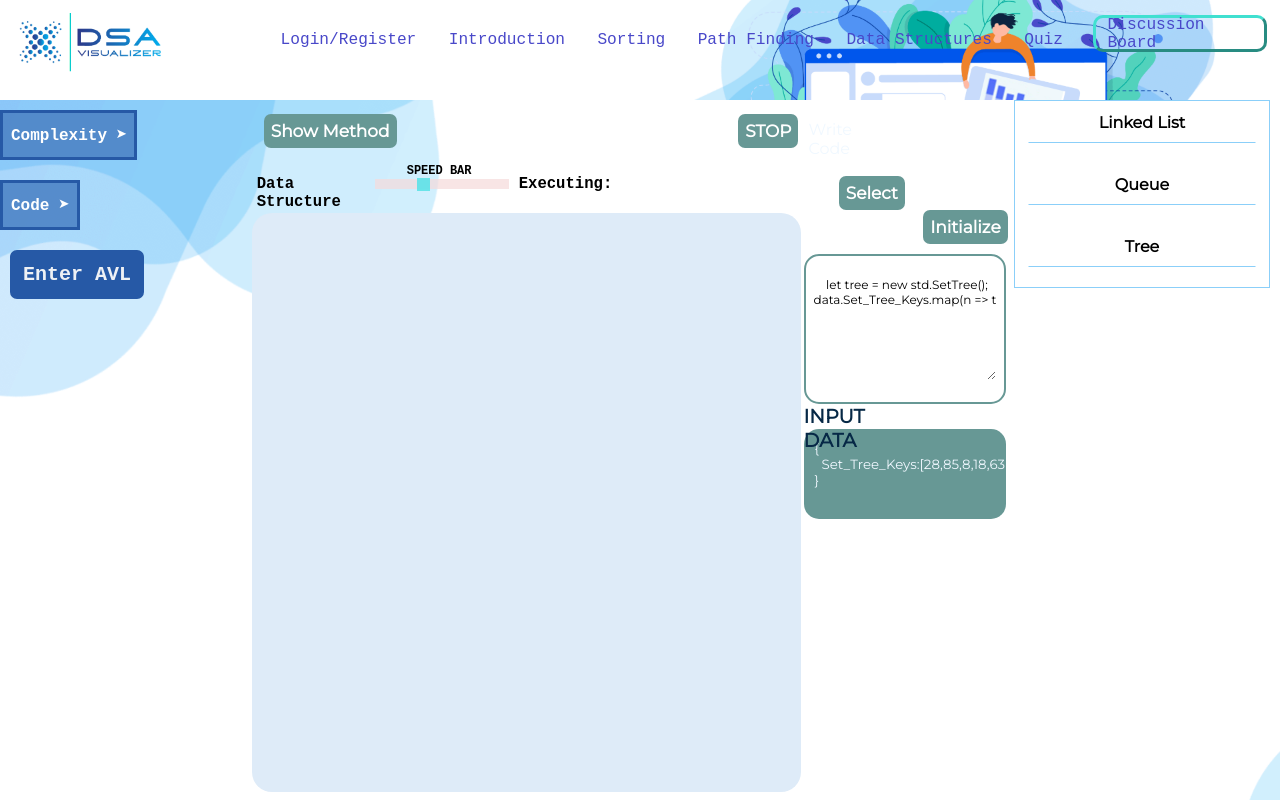
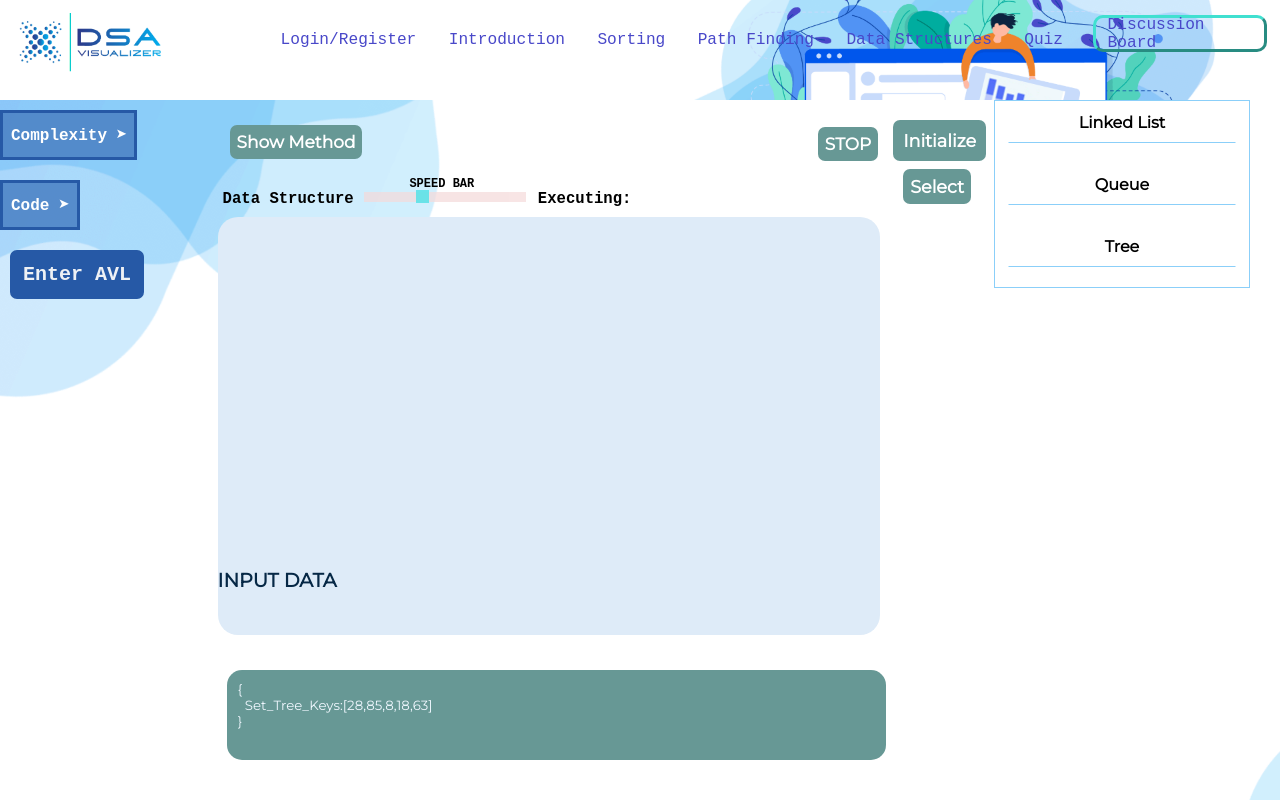
Before and after one commit to Jordiak/Visualizer, a React (Create React App) app in the folder client/: page /data-structures in a window 1280 px wide. Shown: the top 800 px of the page. Built offline with nearby package versions, Linux system fonts and the light colour scheme.

Commit message:
changed data structure page ui

```diff
--- a/client/src/App.css
+++ b/client/src/App.css
@@ -241,11 +241,11 @@ h2 {
 
 }
 .DSleft {
-  width: 60%;
+  width: 65%;
   float: left;
-  margin-left: 2%;
+  margin-left: 0%;
   margin-right: unset;
-  padding-right:10px;
+
 }
 .DSright {
   color: white;
@@ -254,7 +254,8 @@ h2 {
   border-color:#8bcff9;
   border-width: thin;
   border-style: solid;
-  margin-right:10px;
+  margin-right:30px;
+  margin-left:-50%;
 }
 .left-side {
   width: 55%;
@@ -924,8 +925,8 @@ h2 {
     box-shadow: -6px -6px 10px rgba(255, 255, 255, 0),
       6px 6px 10px rgba(0, 0, 0, 0.2);
 }#quizSign{
-  font-weight:bolder;
-  font-family: "Montserrat", sans-serif;
+  font-weight:bold;
+  font-family: "Montserrat";
   color:#2b388a;
 }
 
@@ -955,7 +956,8 @@ h2 {
   background-color: white;
 }
 #buttonQuizz:hover{
-  background-color:#a9dbfb;
+  background-color:teal;
+  color:white;
 
 }
 .user-quiz > h1{
@@ -1110,6 +1112,6 @@ h2 {
   width: 50%;
   text-align: center;
   align-content: center;
-  margin-top:20px;
+  margin-top:10px;
   margin-bottom: 10px;
 }
--- a/client/src/components/InputSection.js
+++ b/client/src/components/InputSection.js
@@ -47,7 +47,7 @@ class InputSection extends Component {
   render() {
     return (
       <section className='input-section'>
-        <div className='text-input1'>Write Code</div>
+
         {/* <button className='precaution' onClick={this.changeShow}><img className='cautionImg' src={require('../public/caution.png')} alt='caution'/></button> */}
         <button className='input-button' onClick={input => this.setState({submit: true})}>Initialize</button>
         <SampleCode changeSample = {(code, data) => this.setState({sampleCode: code, sampleData: data})}/>
--- a/client/src/stylesheet/Dsa.css
+++ b/client/src/stylesheet/Dsa.css
@@ -1,6 +1,6 @@
 @import url("https://fonts.googleapis.com/css?family=Montserrat&display=swap");
 div.App {
-  width: 112%;
+  width: 100%;
   height: 1000px;
  margin-right:0px;
   background-size: cover;
--- a/client/src/stylesheet/InputCode.css
+++ b/client/src/stylesheet/InputCode.css
@@ -1,15 +1,16 @@
 @import url("https://fonts.googleapis.com/css?family=Montserrat&display=swap");
 div.code-write {
   width: 70%;
-  height: 25%;
+  height: 0%;
   margin: 0;
   padding: 5px;
   position: relative;
   float: left;
-  border-color:rgb(103,152,149);
+  border-color:unset;
   border-width: 2px;
   border-style: solid;
   border-radius: 15px;
+  color:transparent;
   font-family: "Montserrat", sans-serif;
 }
 
@@ -23,13 +24,13 @@ div.fixedCode {
 
 textarea.code-write {
   width: 98%;
-  height: 88%;
+  height: 0%;
   margin: 2px;
   margin-top: 0px;
   resize:horizontal;
   overflow-wrap: off;
-  background-color: white;
-  border-color: white;
+  background-color:transparent;
+  border-color:transparent;
   font-size: 12px;
   font-family: initial;
   outline:0px !important;
--- a/client/src/stylesheet/InputData.css
+++ b/client/src/stylesheet/InputData.css
@@ -1,8 +1,9 @@
 @import url("https://fonts.googleapis.com/css?family=Montserrat&display=swap");
 textarea.input-data {
-  margin-top: 25px;
+  margin-top: 5%;
+  margin-left:1%;
   padding: 5px;
-  width: 70%;
+  width: 72%;
   height: 15%;
   resize: none;
   background-color: rgba(31, 104, 99, 0.678);
--- a/client/src/stylesheet/InputSection.css
+++ b/client/src/stylesheet/InputSection.css
@@ -1,10 +1,9 @@
 @import url("https://fonts.googleapis.com/css?family=Montserrat&display=swap");
 section.input-section {
-  width: 34%;
+  width: 110%;
   height: 60%;
-  margin-top: 1.2%;
-  float: right;
-  margin-right: unset;
+  margin-top: 10px;
+
   color:aliceblue;
   font-family: "Montserrat", sans-serif;
 }
@@ -76,16 +75,14 @@ div.text-input1 {
 
 .input-button {
   width: auto;
+  margin-right:10%;
   height: auto;
   text-align: middle;
-  margin-top: 100px;
   border: none;
-  margin-left:-4%;
   background-color: rgb(103,152,149);
   color: white;
-  font-size: 17px;
+  font-size: 1.1rem;
   cursor: pointer;
-  padding: 7px;
   font-family: "Montserrat", sans-serif;
 }
 
@@ -107,11 +104,10 @@ p.linestyle {
 }
 
 div.text-input2 {
+  position:absolute;
+  padding-top: 31%;
   width: 40%;
-  height: 4.2%;
   font-weight: bold;
-  margin-top: 25%;
-  position: relative;
   text-align: middle;
   color: rgb(6, 40, 70);
   font-family: "Montserrat", sans-serif;
--- a/client/src/stylesheet/SampleCode.css
+++ b/client/src/stylesheet/SampleCode.css
@@ -11,51 +11,56 @@
 .samplecodebutton {
   width: auto;
   height: auto;
-  margin-top:116%;
-  margin-left:-75%;
-  float:left;
+  margin-right:90%;
   text-align: left;
+  margin-top:-100%;
   border: none;
   color: white;
   background-color: rgb(103,152,149);
-  font-size: 17px;
+  font-size: 1.1rem;
   font-family: "Montserrat", sans-serif;
   cursor: pointer;
   padding: 7px;
 }
 
 .changecodecontent {
+
   width: 190px;
   height: 200px;
-  top: 25%;
-  left: 25%;
+  top: 29%;
+  left: 63%;
   right: 25%;
   bottom: 25%;
   overflow:auto;
   align-content: center;
   text-align: center;
   position: fixed;
-  border-color: black;
-  border-width: 5px;
+  border-color:teal;
+  border-width: 3px;
   border-style: solid;
-  border-radius: 5px;
+  border-radius: 10px;
   background-color: rgba(255, 255, 255, 0.815);
   z-index: 1001;
   color: aliceblue;
-  padding:7px;
+
 }
 
 
 .gosample {
-  width: auto;
+  width: 100%;
   height: auto;
-  margin: 4px;
+  margin:0px;
   position: relative;
-  overflow: hidden;
+  border-style: solid;
+  border-color:teal;
+  border-left:hidden;
+  border-right:hidden;
+  border-top:hidden;
   text-align: center;
   align-content: center;
+  background-color:white;
+  border-radius: 0px;
   cursor: pointer;
-  color: aliceblue;
-  padding: 4px;
+  color: teal;
   font-family: monospace;
 }
--- a/client/src/stylesheet/ShowContainer.css
+++ b/client/src/stylesheet/ShowContainer.css
@@ -10,7 +10,7 @@ div.show-container {
 
 div.drawing {
   width: 100%;
-  height: 100%;
+  height: 130%;
   float: left;
   border-width: 1px;
   border-color: none;
--- a/client/src/stylesheet/ShowSection.css
+++ b/client/src/stylesheet/ShowSection.css
@@ -1,10 +1,10 @@
 @import url("https://fonts.googleapis.com/css?family=Montserrat&display=swap");
 section.show-section {
-  width: 65%;
-  height: 90%;
+  width: 80%;
+  height: 50%;
   margin: 0;
   float: left;
-  margin-left:1%;
+
 }
 
 div.text-show1 {
```
